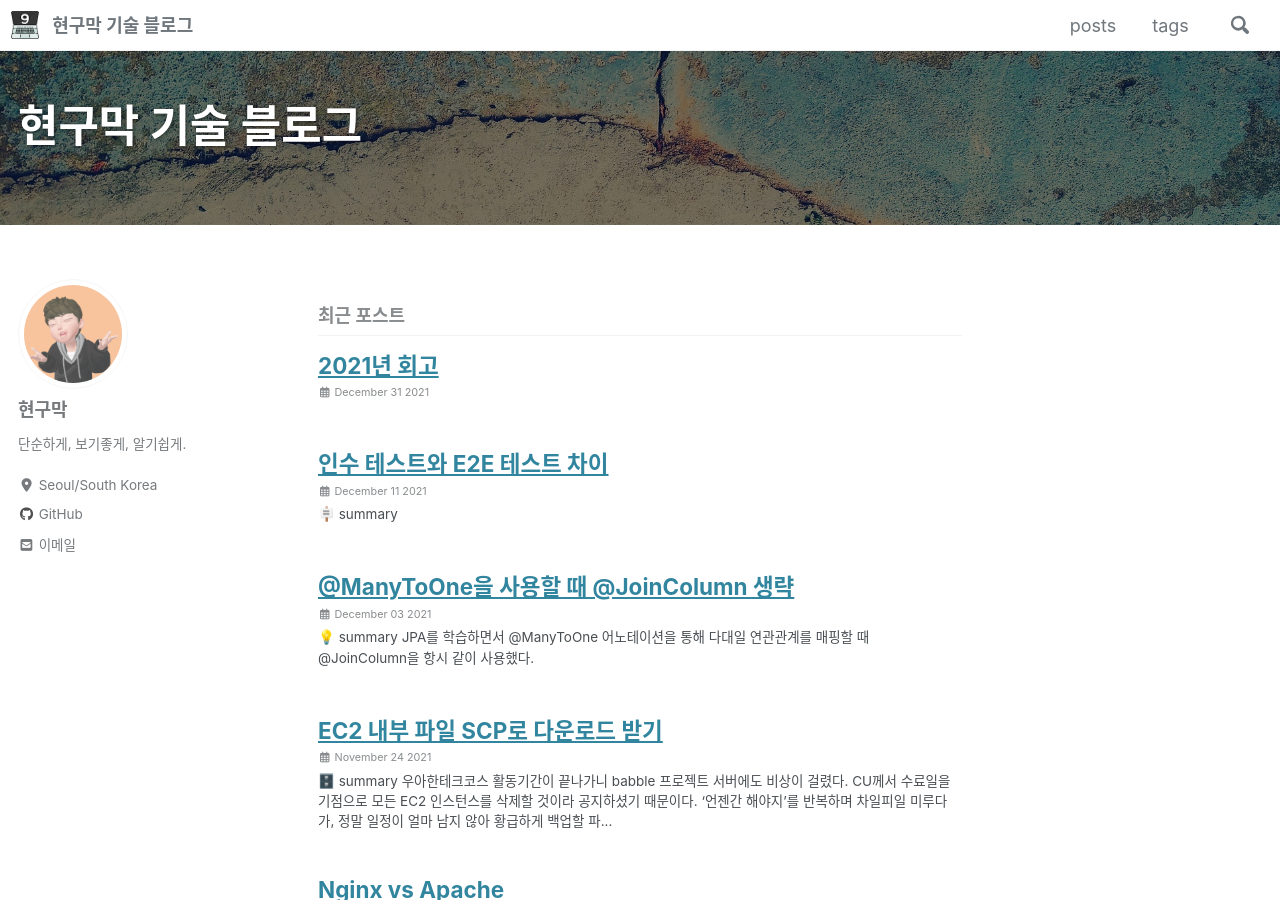
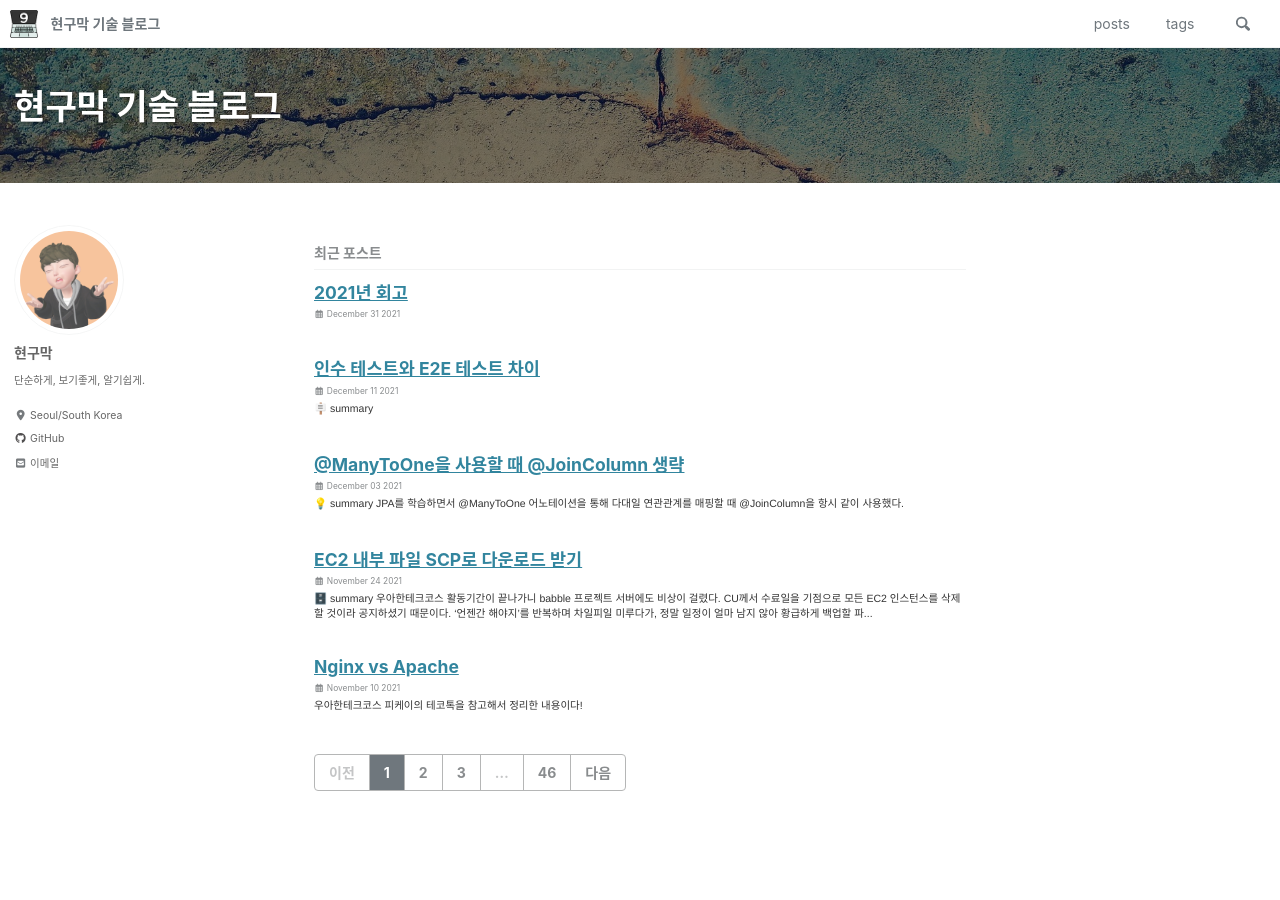
Before and after one commit to Hyeon9mak/Hyeon9mak.github.io, a Jekyll site: the page built from index.html, in a window 1280 px wide and 900 px high. Built offline with Jekyll 4.4.1, drawn with Linux system fonts in a browser that asks for light colours; cached includes are drawn as plain includes; nearby versions of some CDN libraries; the list of posts is cut into pages by our own code.

Commit message:
refactor: 블로그 기본 폰트 변경 테스트2

```diff
--- a/_sass/minimal-mistakes/_base.scss
+++ b/_sass/minimal-mistakes/_base.scss
@@ -9,11 +9,18 @@ html {
 }
 
 body {
-  margin: 0;
-  padding: 0;
-  color: $text-color;
-  font-family: $global-font-family;
-  line-height: 1.5;
+  font-family: "Helvetica Neue", Helvetica, Arial, sans-serif;
+  font-size: 14px;
+  line-height: 1.42857143;
+  color: #333;
+  background-color: #fff;
+
+
+  // margin: 0;
+  // padding: 0;
+  // color: $text-color;
+  // font-family: $global-font-family;
+  // line-height: 1.5;
 
   &.overflow--hidden {
     /* when primary navigation is visible, the content in the background won't scroll */
```
